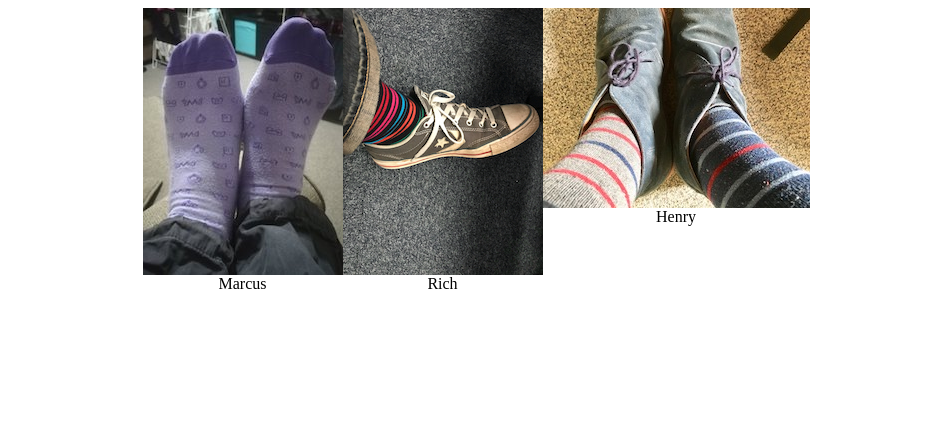
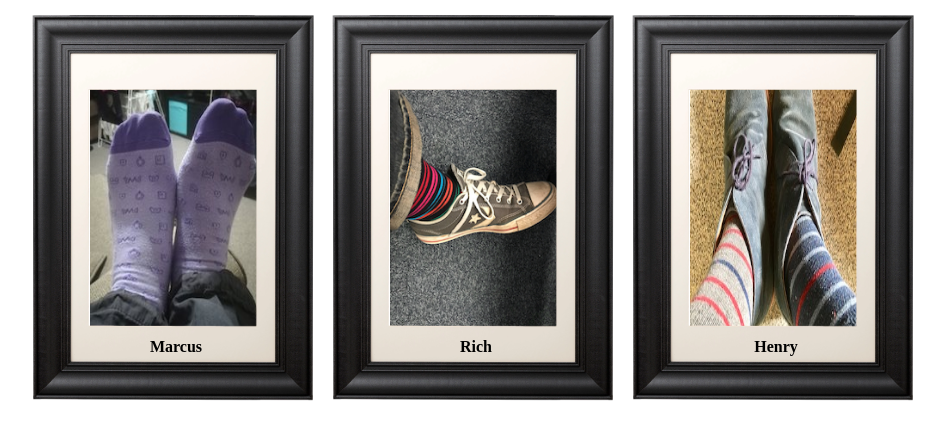
Before and after one commit to jsoxford/jsocksford.club, a plain HTML site: page index.html in a window 1280 px wide. Shown: the whole page, without its empty margins (164-1109 px from the left). Drawn offline with Linux system fonts and the light colour scheme.

Commit message:
Make it fancy

```diff
--- a/index.html
+++ b/index.html
@@ -11,23 +11,32 @@
   }
   figure {
     margin: 0;
+    width: 300px;
+    background-size: 172px 257px;
+    background-repeat: no-repeat;
+    background-position: center center;
   }
   figcaption {
     text-align: center;
+    position: relative;
+    top: -70px;
+    font-weight: bold;
   }
 </style>
 
 <div id="gallery">
-  <figure>
-    <img src="/images/DY9As-YXcAA7fc9.jpg" />
+  <figure style="background-image: url(/images/DY9As-YXcAA7fc9.jpg)">
+    <img src="/images/frame.png" />
     <figcaption>Marcus</figcaption>
   </figure>
-  <figure>
-    <img src="/images/Image uploaded from iOS.jpg" />
+
+  <figure style="background-image: url('/images/Image uploaded from iOS.jpg')">
+    <img src="/images/frame.png" />
     <figcaption>Rich</figcaption>
   </figure>
-  <figure>
-    <img src="/images/IMG_0397.jpg" />
+
+  <figure style="background-image: url(/images/IMG_0397.jpg)">
+    <img src="/images/frame.png" />
     <figcaption>Henry</figcaption>
   </figure>
 </div>
```
Also changed, not shown: images/frame.jpg (added), images/frame.png (added).
